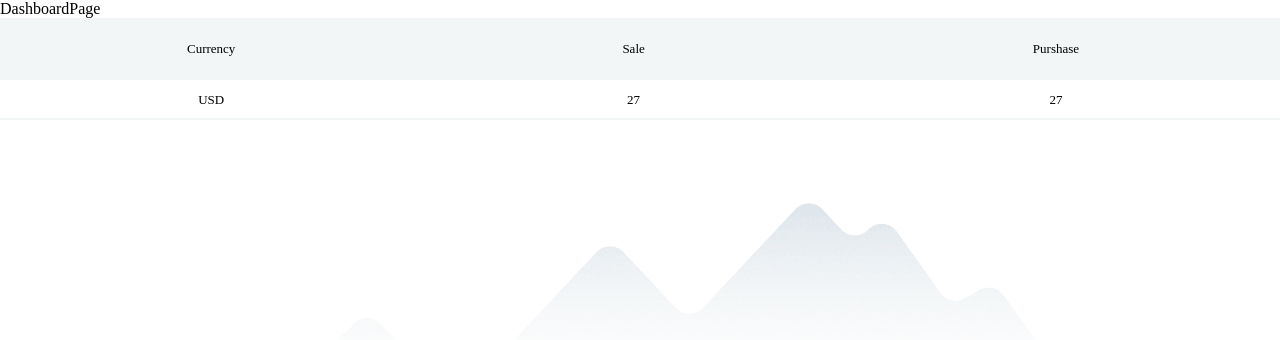
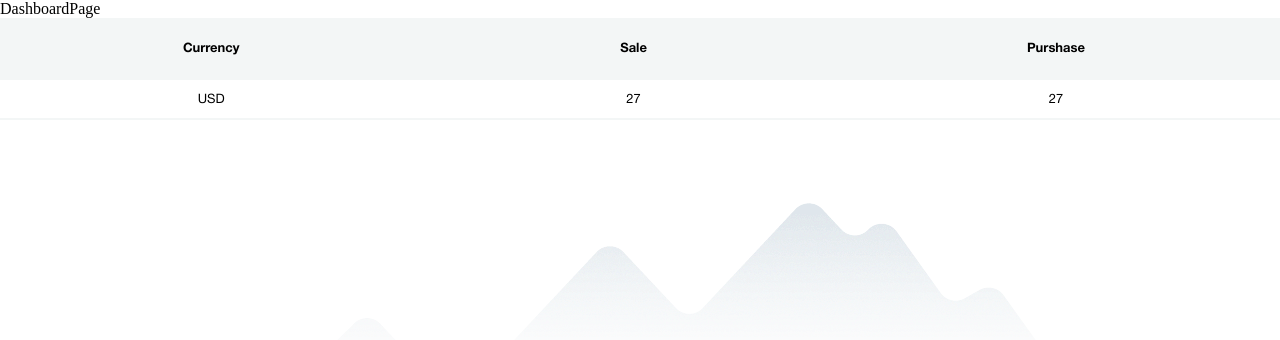
Before and after one commit to VladyslavChychykalo/wallet_app_frontend, a React app: page / in a window 1280 px wide. Built offline with nearby package versions, Linux system fonts and the light colour scheme.

Commit message:
fix min width

```diff
--- a/src/components/Currency/currency.module.css
+++ b/src/components/Currency/currency.module.css
@@ -36,7 +36,8 @@
 }
 
 .currencyHeadline {
-  /* font-family: ; */
+  font-family: 'HelveticaNeueCyr', sans-serif;
+  font-weight: bold;
   font-size: 13px;
   text-align: center;
   line-height: center;
@@ -44,7 +45,8 @@
 }
 
 .currencyBoard {
-  /* font-family: ; */
+  font-family: 'HelveticaNeueCyr', sans-serif;
+  font-weight: 400;
   font-size: 13px;
   text-align: center;
 }
@@ -74,7 +76,7 @@
   }
 }
 
-@media (min-width: 1024px) {
+@media (min-width: 1280px) {
   .currencyTable {
     width: 100%;
     height: 400px;
```
